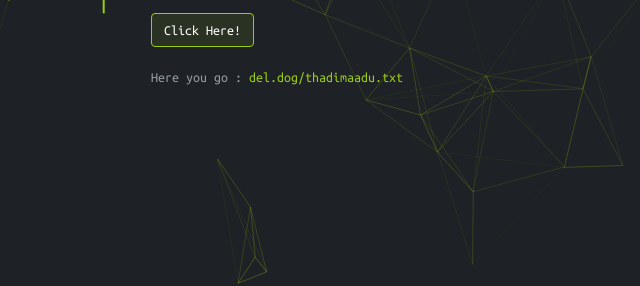
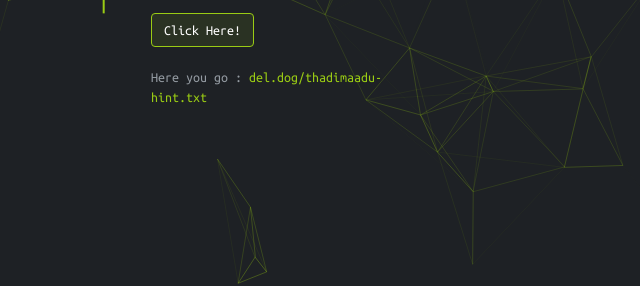
Before and after one commit to wh1rl-w1nd/wh1rl-w1nd.github.io, a plain HTML site: page index.html in a window 1280 px wide. Both pictures are taken after a click on the button "Click Here!". Shown: the part 500-786 px from the top of the page, 392-1032 px from the left. Drawn offline with Linux system fonts and the light colour scheme.

Commit message:
Update index.html

```diff
--- a/index.html
+++ b/index.html
@@ -42,7 +42,7 @@
 					<div class="header-title">
 						<h3> Want some help? </h3> <br>
 						<div style="display: inline-block"> <button class="btn btn-accent" onclick="showHint()"> Click Here! </button>
-							<p id="help_text" hidden><br> Here you go : <a href="https://del.dog/testing-hint.txt">del.dog/thadimaadu.txt</a></p>
+							<p id="help_text" hidden><br> Here you go : <a href="https://del.dog/thadimaadu-hint.txt">del.dog/thadimaadu-hint.txt</a></p>
 						</div>
 					</div>
 				</div>
```
